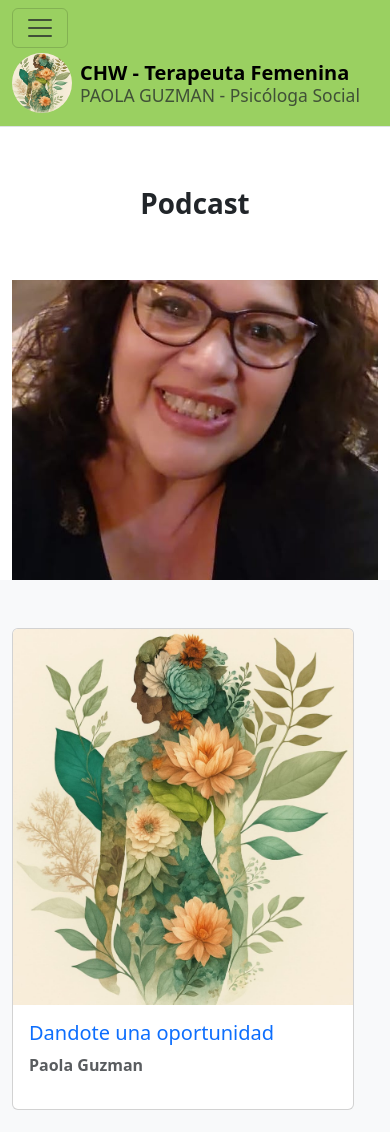
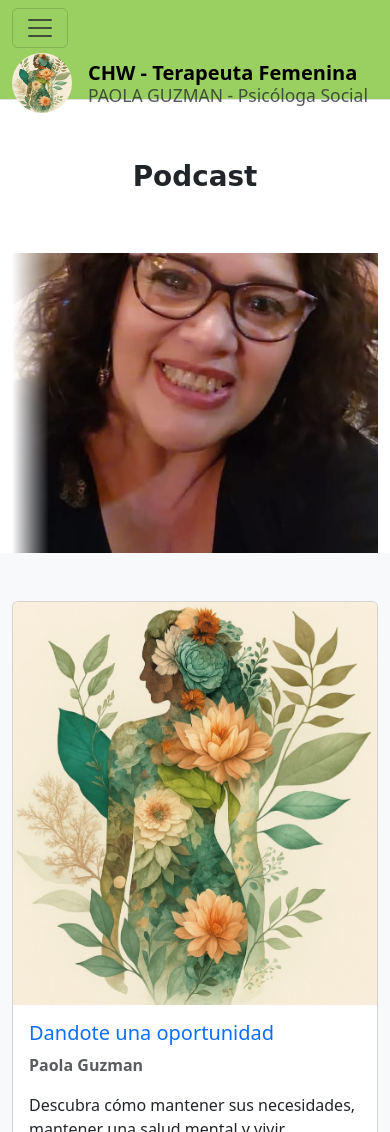
Before and after one commit to Reypao/sicologiapaola, a PHP site: page /podcast.html in a window 390 px wide. Shown: the top 1132 px of the page. Run offline with PHP 8.4, Linux system fonts and the light colour scheme; some web fonts are replaced.

Commit message:
update55

```diff
--- a/podcast.html
+++ b/podcast.html
@@ -17,13 +17,12 @@
 <body>
     <header>
         <nav class="navbar navbar-expand-lg navbar-light bg-blue border-bottom sticky-top"
-            style="background-color: #9ad061;">
+            style="background-color: #9ad061; height: 100px;">
             <div class="container">
-
                 <button class="navbar-toggler" type="button" data-bs-toggle="collapse" data-bs-target="#mainNav">
                     <span class="navbar-toggler-icon"></span>
                 </button>
-                <a class="navbar-brand d-flex align-items-center gap-2" href="#">
+                <a class="navbar-brand d-flex align-items-center gap-3" href="#">
                     <img src="images/PsicologiaPao-icon.jpg" alt="Logo" class="rounded-circle logo">
                     <div class="d-flex flex-column lh-sm">
                         <span class="fw-bold">CHW - Terapeuta Femenina</span>
@@ -55,7 +54,7 @@
         <div class="container-fluid">
             <div class="row g-0 align-items-stretch">
                 <div class="podcast-left col-lg-6 d-flex justify-content-center align-items-center">
-                    <h1 class="fw-bold text-dark m-0">Podcast</h1>
+                    <h1 class="fw-bold text-dark m-0 permanent-marker-regular">Podcast</h1>
                 </div>
                 <div class="col-lg-6">
                     <img class="imag-fluid object-fit-cover podcast-hero-img" src="images/PaolaWeb.jpg"
@@ -65,85 +64,76 @@
         </div>
     </section>
     <section class="py-5 bg-light">
-        <div class="container row g-4 ">
+        <div class="container">
+            <div class="row g-4">
                 <!-- Card 1 -->
-            <div class="col-lg-6 col-lg-4">
-                <div class="card h-100 podcast card">
-                    <img src="images/PsicologiaPao-icon.jpg" class="card-img-top" alt="episode 1">
+                <div class="col-md-6 col-lg-4">
+                    <div class="card h-100">
+                        <img src="images/PsicologiaPao-icon.jpg" class="card-img-top" alt="podcast 1">
                         <div class="card-body">
-                        <h5 class="card-title text-primary d-flex">Dandote una oportunidad</h5>
+                            <h5 class="card-title text-primary">Dandote una oportunidad</h5>
                             <p class="fw-semibold text-muted">Paola Guzman</p>
-                        <p
-                            class="Discover how to advocate for your needs, maintain optimal health, and live authentically">
-                        </p>
-
+                            <p>Descubra cómo mantener sus necesidades, mantener una salud mental y vivir auténticamente..</p>
                         </div>
                     </div>
-
                 </div>
                 <!-- Card 2 -->
                 <div class="col-md-6 col-lg-4">
-                <div class="card h-100 podcast-card">
-                    <img src="images/episode2.jpg" class="card-img-top" alt="Episode 2">
+                    <div class="card h-100">
+                        <img src="images/podcast1.jpg" class="card-img-top" alt="podcast 2">
                         <div class="card-body">
                             <h5 class="card-title text-primary">Ep #199: Paola’s Top 10</h5>
                             <p class="fw-semibold text-muted">Paola Guzman</p>
-                        <p class="card-text">A countdown of her most powerful episodes packed with wisdom and
-                            empowerment.</p>
+                            <p>A countdown of her most powerful episodes packed with wisdom and empowerment.</p>
                         </div>
                     </div>
                 </div>
-
                 <!-- Card 3 -->
                 <div class="col-md-6 col-lg-4">
-                <div class="card h-100 podcast-card">
-                    <img src="images/episode3.jpg" class="card-img-top" alt="Episode 3">
+                    <div class="card h-100">
+                        <img src="images/podcast2.jpg" class="card-img-top" alt="podcast 3">
                         <div class="card-body">
                             <h5 class="card-title text-primary">Ep #198: Thriving Relationships</h5>
                             <p class="fw-semibold text-muted">Paola Guzman</p>
-                        <p class="card-text">Explore how to build authentic, lasting connections that support joy and
-                            intimacy.</p>
+                            <p>Explore how to build authentic, lasting connections that support joy and intimacy.</p>
                         </div>
                     </div>
                 </div>
-
                 <!-- Card 4 -->
                 <div class="col-md-6 col-lg-4">
-                <div class="card h-100 podcast-card">
-                    <img src="images/episode4.jpg" class="card-img-top" alt="Episode 4">
+                    <div class="card h-100">
+                        <img src="images/podcast3.jpg" class="card-img-top" alt="podcast 4">
                         <div class="card-body">
                             <h5 class="card-title text-primary">Ep #197: The Super Self Revisited</h5>
                             <p class="fw-semibold text-muted">Paola Guzman</p>
-                        <p class="card-text">A deeper dive into unlocking your confident, empowered self.</p>
+                            <p>A deeper dive into unlocking your confident, empowered self.</p>
                         </div>
                     </div>
                 </div>
-
                 <!-- Card 5 -->
                 <div class="col-md-6 col-lg-4">
-                <div class="card h-100 podcast-card">
-                    <img src="images/episode5.jpg" class="card-img-top" alt="Episode 5">
+                    <div class="card h-100">
+                        <img src="images/podcast4.jpg" class="card-img-top" alt="podcast 5">
                         <div class="card-body">
                             <h5 class="card-title text-primary">Ep #196: Saying Yes to You</h5>
                             <p class="fw-semibold text-muted">Paola Guzman</p>
-                        <p class="card-text">Learn how self-value impacts every area of your life — from love to
-                            leadership.</p>
+                            <p>Learn how self-value impacts every area of your life — from love to leadership.</p>
                         </div>
                     </div>
                 </div>
-
                 <!-- Card 6 -->
                 <div class="col-md-6 col-lg-4">
-                <div class="card h-100 podcast-card">
-                    <img src="images/episode6.jpg" class="card-img-top" alt="Episode 6">
+                    <div class="card h-100">
+                        <img src="images/podcast6.jpg" class="card-img-top" alt="podcast 6">
                         <div class="card-body">
                             <h5 class="card-title text-primary">Ep #195: Next 6 Months, Best 6 Months</h5>
                             <p class="fw-semibold text-muted">Paola Guzman</p>
-                        <p class="card-text">Get intentional about creating your best future in the next half-year.</p>
+                            <p>Get intentional about creating your best future in the next half-year.</p>
                         </div>
                     </div>
                 </div>
-        </div>
+            </div> <!-- .row -->
+        </div> <!-- .container -->
     </section>
     <!--FOOTER -->
     <footer class="border-top py-3 footer'bg">
--- a/styles/style.css
+++ b/styles/style.css
@@ -61,7 +61,7 @@ h2 {
   background: #e1bcbc;
 }
 
-.hero-photo img {
+.hero-photo img, .podcast-hero-img {
   display: block;
   height: 500px;
   max-width: 100%;
@@ -79,8 +79,7 @@ h2 {
 
 }
 
-
-.hero-photo::after {
+.hero-photo::after, {
   /* Degradado encima */
   content: "";
   position: absolute;
```
Also changed, not shown: images/podcast1.jpg (added), images/podcast2.jpg (added), images/podcast3.jpg (added), images/podcast4.jpg (added), images/podcast6.jpg (added). Lines whose indentation alone changed are shown as unchanged.
